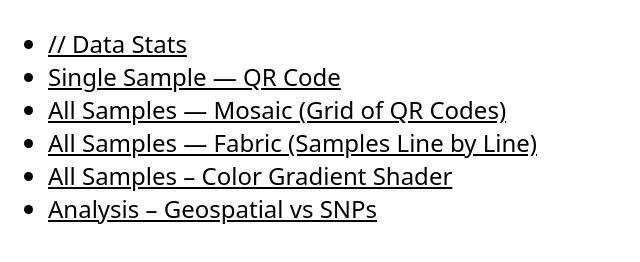
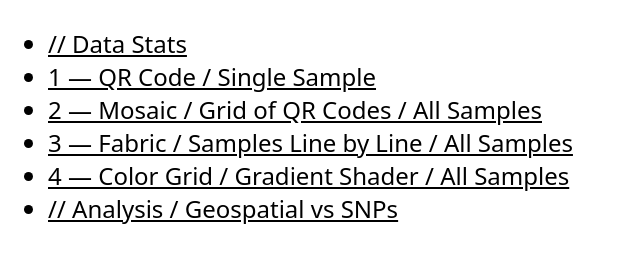
Before and after one commit to StudioProcess/ista-datavis, a website: page index.html in a window 1280 px wide. Shown: the part 82-344 px from the top of the page, without its empty margins (0-640 px from the left). Drawn offline with Linux system fonts and the light colour scheme.

Commit message:
Updated index

```diff
--- a/index.html
+++ b/index.html
@@ -20,11 +20,11 @@
     <h2>ISTA Datavis Sketches</h2>
     <ul>
         <li><a href="./index_0.html">// Data Stats</a></li>
-        <li><a href="./index_1.html">Single Sample — QR Code</a></li>
-        <li><a href="./index_2.html">All Samples — Mosaic (Grid of QR Codes)</a></li>
-        <li><a href="./index_3.html">All Samples — Fabric (Samples Line by Line)</a></li>
-        <li><a href="./index_4.html">All Samples – Color Gradient Shader</a></li>
-        <li><a href="./index_5.html">Analysis – Geospatial vs SNPs</a></li>
+        <li><a href="./index_1.html">1 — QR Code / Single Sample</a></li>
+        <li><a href="./index_2.html">2 — Mosaic / Grid of QR Codes / All Samples</a></li>
+        <li><a href="./index_3.html">3 — Fabric / Samples Line by Line / All Samples</a></li>
+        <li><a href="./index_4.html">4 — Color Grid / Gradient Shader / All Samples</a></li>
+        <li><a href="./index_5.html">// Analysis / Geospatial vs SNPs</a></li>
     </ul>
 
 </body>
```
